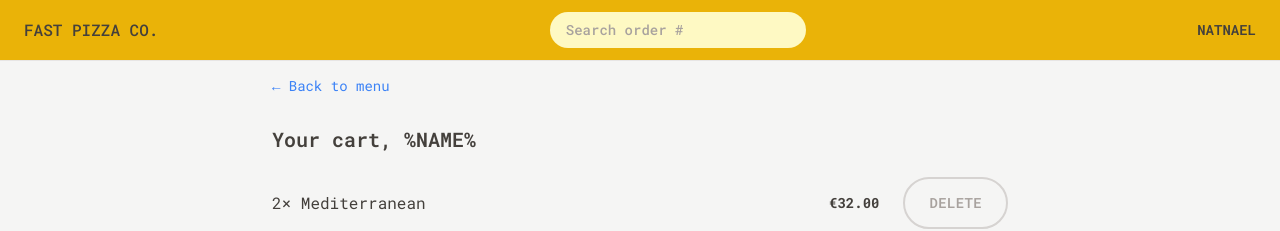
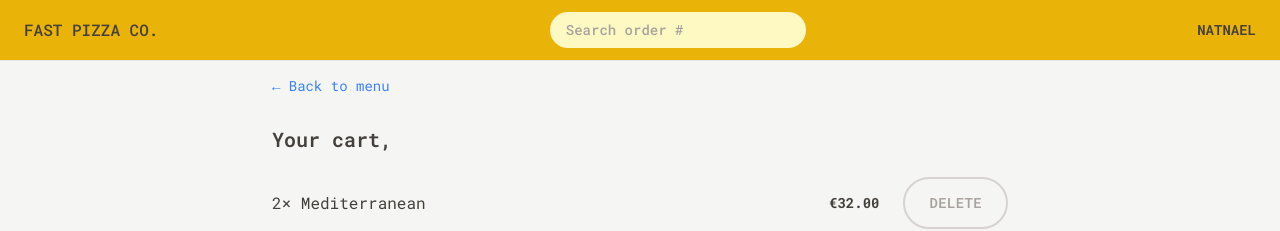
Before and after one commit to Natnael772/fast-pizza, a React (Vite) app: page /cart in a window 1280 px wide. Shown: the top 231 px of the page. Built offline with nearby package versions, Linux system fonts and the light colour scheme.

Commit message:
Display username inside cart component

```diff
--- a/src/features/cart/Cart.jsx
+++ b/src/features/cart/Cart.jsx
@@ -2,6 +2,7 @@
 import LinkButton from "../../ui/LinkButton";
 import Button from "../../ui/Button";
 import CartItem from "./CartItem";
+import { useSelector } from "react-redux";
 
 const fakeCart = [
   {
@@ -30,6 +31,8 @@
 function Cart() {
   const cart = fakeCart;
 
+  const username = useSelector((state) => state.user.username);
+
   return (
     <div className="px-4 py-3">
       {/* <Link
@@ -40,7 +43,7 @@
       </Link> */}
       <LinkButton to="/menu"> &larr; Back to menu</LinkButton>
 
-      <h2 className="mt-7 text-xl font-semibold">Your cart, %NAME%</h2>
+      <h2 className="mt-7 text-xl font-semibold">Your cart, {username}</h2>
 
       <ul className="mt-3 divide-y divide-stone-200 border-b">
         {cart.map((item) => (
```
